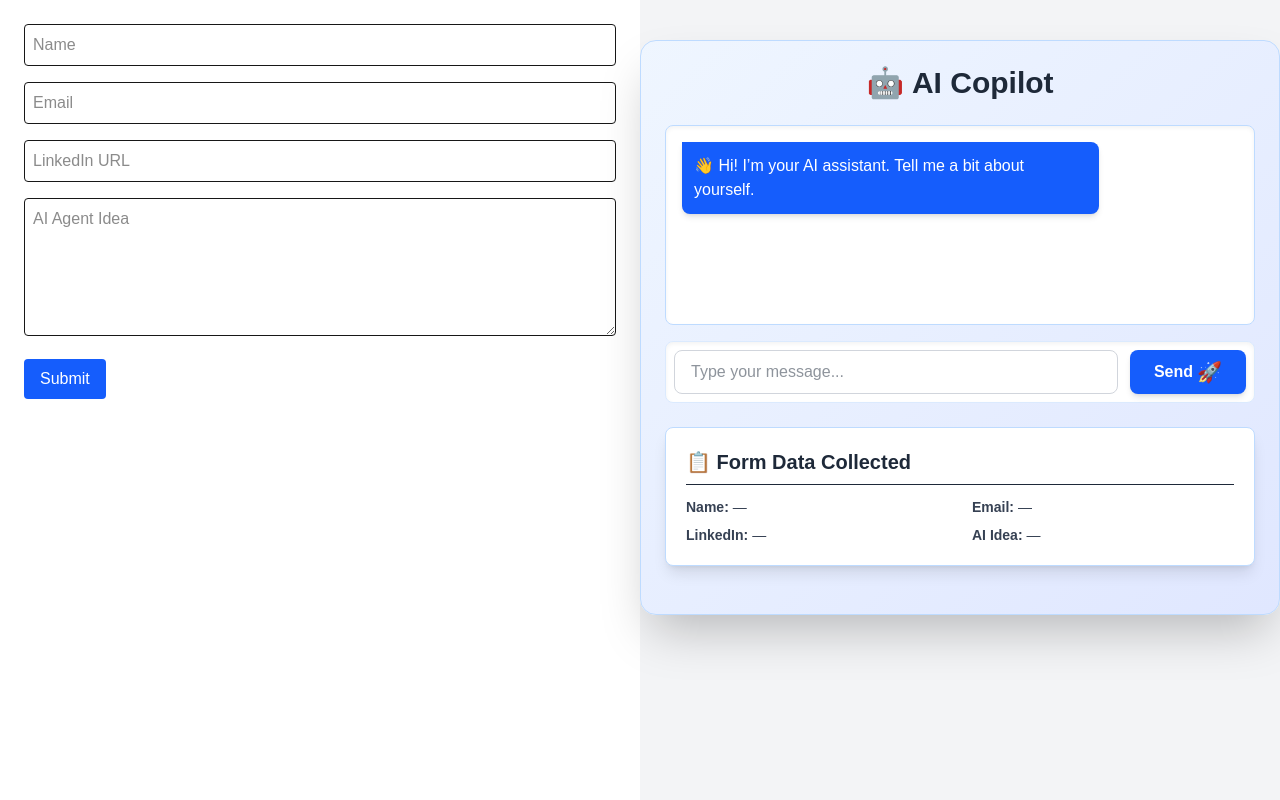
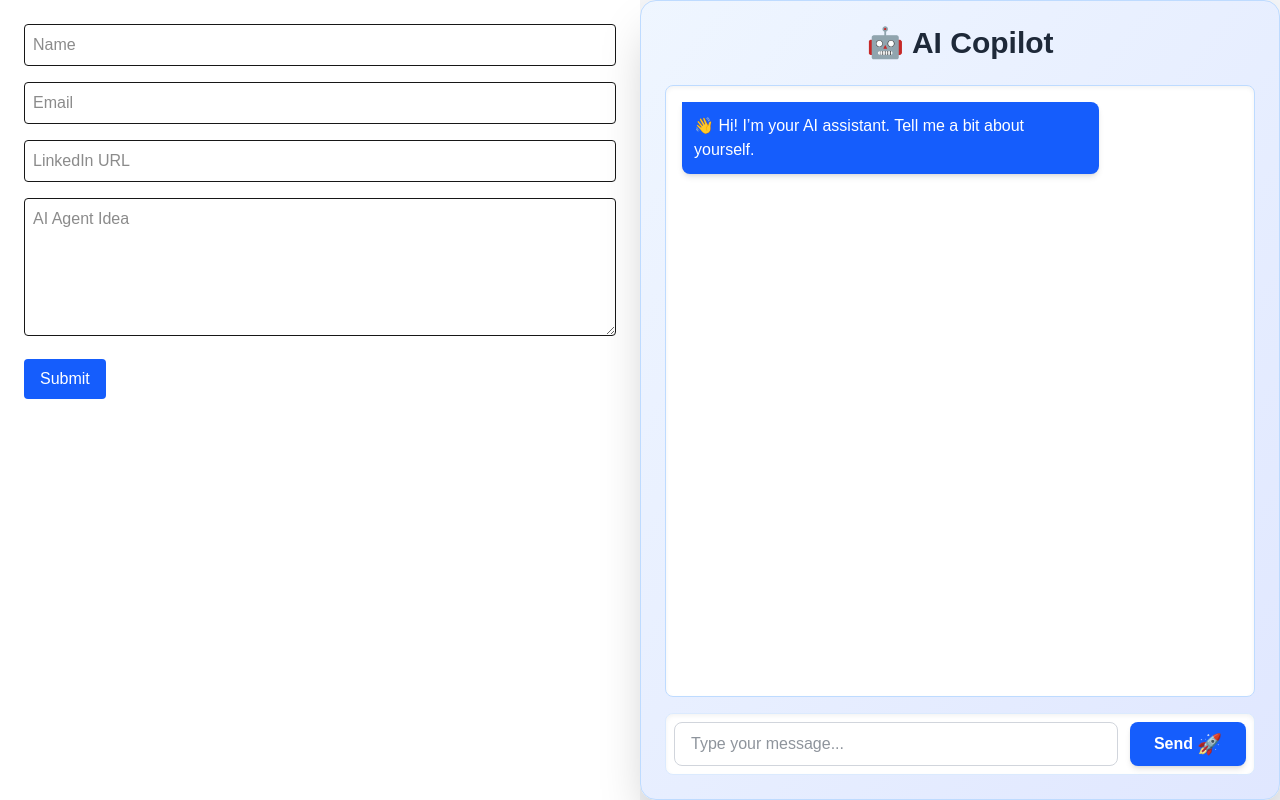
Before and after one commit to Bhasker7924/sde, a Next.js app: page / in a window 1280 px wide. Built offline with nearby package versions, Linux system fonts and the light colour scheme.

Commit message:
Update Copilot.tsx

```diff
--- a/app/components/Copilot.tsx
+++ b/app/components/Copilot.tsx
@@ -1,7 +1,8 @@
+// app/components/Copilot.tsx
 'use client';
 
 import { useState, useContext, useRef, useEffect } from 'react';
-import { useFormContext, FormData } from './FormContext';
+import { useFormContext, FormData } from './FormContext'; // Keep useFormContext as it's working for data updates
 
 // Type for individual messages in the conversation
 type Message = {
@@ -15,7 +16,7 @@ type LLMResponse = {
   updates: Partial<{
     name?: string;
     email?: string;
-    linkedin?: string;
+    linkedin?: string; // We expect 'linkedin' or 'LinkedIn' from AI
     aiIdea?: string; // We expect 'aiIdea' from the AI, then map it to 'idea'
     LinkedIn?: string; // Fallback for AI occasionally sending 'LinkedIn'
   }>;
@@ -29,7 +30,7 @@ export default function Copilot() {
   const [isLoading, setIsLoading] = useState<boolean>(false);
 
   // Use the custom useFormContext hook to manage form data
-  const { formData, updateForm } = useFormContext();
+  const { updateForm } = useFormContext(); // We only need updateForm here, not formData
 
   // Ref for auto-scrolling chat to the latest message
   const chatEndRef = useRef<HTMLDivElement>(null);
@@ -39,8 +40,10 @@ export default function Copilot() {
     // Only scroll if the user is near the bottom or it's a new message
     const chatContainer = chatEndRef.current?.parentElement;
     if (chatContainer) {
-      const isScrolledToBottom = chatContainer.scrollHeight - chatContainer.clientHeight <= chatContainer.scrollTop + 50; // Add a small buffer
-      if (isScrolledToBottom || conversation.length <= 2) { // Auto-scroll for initial messages too
+      // Calculate if the user is near the bottom (within 50px of the bottom)
+      const isScrolledToBottom = chatContainer.scrollHeight - chatContainer.clientHeight <= chatContainer.scrollTop + 50;
+      // Scroll if near bottom, or if it's the very first message/initial load (to show greeting)
+      if (isScrolledToBottom || conversation.length <= 2) {
         chatEndRef.current?.scrollIntoView({ behavior: 'smooth' });
       }
     }
@@ -73,20 +76,31 @@ export default function Copilot() {
 
       // --- Data Normalization and Form Update Logic ---
       if (data.updates && Object.keys(data.updates).length > 0) {
-        const normalizedUpdates: Partial<FormData> = { ...data.updates };
+        const normalizedUpdates: Partial<FormData> = {}; // Initialize with correct type
 
+        // Normalize 'name'
+        if (data.updates.name !== undefined) {
+          normalizedUpdates.name = data.updates.name;
+        }
+        // Normalize 'email'
+        if (data.updates.email !== undefined) {
+          normalizedUpdates.email = data.updates.email;
+        }
+        // Normalize 'linkedin' or 'LinkedIn' from AI response to 'linkedinProfile' for your formData
+        if (data.updates.linkedin !== undefined) {
+          normalizedUpdates.linkedinProfile = data.updates.linkedin; // Map to linkedinProfile
+        } else if (data.updates.LinkedIn !== undefined) {
+          normalizedUpdates.linkedinProfile = data.updates.LinkedIn; // Map to linkedinProfile
+        }
         // Normalize 'aiIdea' from AI response to 'idea' for your formData
-        if (normalizedUpdates.aiIdea !== undefined) {
-          normalizedUpdates.idea = normalizedUpdates.aiIdea;
-          delete normalizedUpdates.aiIdea; // Clean up the temporary key
-        }
-        // Normalize 'LinkedIn' from AI response to 'linkedin' for your formData
-        if (normalizedUpdates.LinkedIn !== undefined) {
-          normalizedUpdates.linkedin = normalizedUpdates.LinkedIn;
-          delete normalizedUpdates.LinkedIn;
+        if (data.updates.aiIdea !== undefined) {
+          normalizedUpdates.idea = data.updates.aiIdea; // Map to idea
         }
 
-        updateForm(normalizedUpdates);
+        // Only call updateForm if there are actual updates to apply
+        if (Object.keys(normalizedUpdates).length > 0) {
+          updateForm(normalizedUpdates);
+        }
       }
       // --- End Data Normalization ---
 
@@ -108,13 +122,19 @@ export default function Copilot() {
   };
 
   return (
-    <div className="max-w-4xl mx-auto p-6 bg-gradient-to-br from-blue-50 to-indigo-100 shadow-2xl rounded-2xl border border-blue-200 mt-10 space-y-6">
+    // The main Copilot container. Use 'h-full' and 'flex flex-col' to fill parent height
+    // and correctly structure for the chat area to grow.
+    <div className="flex flex-col h-full bg-gradient-to-br from-blue-50 to-indigo-100 shadow-2xl rounded-2xl border border-blue-200 p-6">
       <h2 className="text-3xl font-extrabold text-center text-gray-800 mb-6 flex items-center justify-center gap-2">
         <span role="img" aria-label="robot-head">🤖</span> AI Copilot
       </h2>
 
       {/* Chat messages display area */}
-      <div className="space-y-4 mb-4 max-h-[500px] min-h-[200px] overflow-y-auto p-4 border border-blue-200 rounded-lg bg-white shadow-inner scrollbar-thin scrollbar-thumb-blue-300 scrollbar-track-blue-100">
+      {/* flex-grow: This is key! It allows this div to take all available vertical space.
+          overflow-y-auto: Makes it scrollable when content overflows.
+          min-h-[200px]: Ensures it has a minimum height even with little content.
+      */}
+      <div className="flex-grow min-h-[200px] space-y-4 mb-4 overflow-y-auto p-4 border border-blue-200 rounded-lg bg-white shadow-inner scrollbar-thin scrollbar-thumb-blue-300 scrollbar-track-blue-100">
         {conversation.map((msg, idx) => (
           <div
             key={idx}
@@ -125,8 +145,8 @@ export default function Copilot() {
             <div
               className={`p-3 rounded-lg max-w-[75%] break-words shadow-md
                 ${msg.role === 'assistant'
-                  ? 'bg-blue-600 text-white rounded-tl-none' // Assistant bubbles (blue, left)
-                  : 'bg-gray-200 text-gray-800 rounded-tr-none' // User bubbles (gray, right)
+                  ? 'bg-blue-600 text-white rounded-tl-none'
+                  : 'bg-gray-200 text-gray-800 rounded-tr-none'
                 }`}
             >
               {msg.content}
@@ -146,7 +166,8 @@ export default function Copilot() {
       </div>
 
       {/* Input form */}
-      <form onSubmit={handleSubmit} className="flex gap-3 p-2 bg-white rounded-lg shadow-inner border border-blue-100">
+      {/* mt-auto: Pushes the input form to the bottom of the flex container */}
+      <form onSubmit={handleSubmit} className="flex gap-3 p-2 bg-white rounded-lg shadow-inner border border-blue-100 mt-auto">
         <input
           type="text"
           className="flex-grow px-4 py-2 border border-gray-300 rounded-lg focus:outline-none focus:ring-2 focus:ring-blue-500 transition-all duration-200 text-gray-800"
@@ -172,17 +193,6 @@ export default function Copilot() {
           )}
         </button>
       </form>
-
-      {/* Display of extracted form data */}
-      <div className="mt-6 text-sm text-gray-700 space-y-2 p-5 border border-blue-200 rounded-lg bg-white shadow-lg">
-        <h3 className="font-extrabold text-xl text-gray-800 border-b pb-2 mb-3">📋 Form Data Collected</h3>
-        <div className="grid grid-cols-1 md:grid-cols-2 gap-x-6 gap-y-2">
-          <div className="col-span-1"><strong>Name:</strong> {formData.name || '—'}</div>
-          <div className-="col-span-1"><strong>Email:</strong> {formData.email || '—'}</div>
-          <div className="col-span-1"><strong>LinkedIn:</strong> {formData.linkedin || '—'}</div>
-          <div className="col-span-1"><strong>AI Idea:</strong> {formData.idea || '—'}</div>
-        </div>
-      </div>
       {/* Basic global styles for dot animation (consider moving to global CSS) */}
       <style jsx>{`
         .dot-animation {
```
